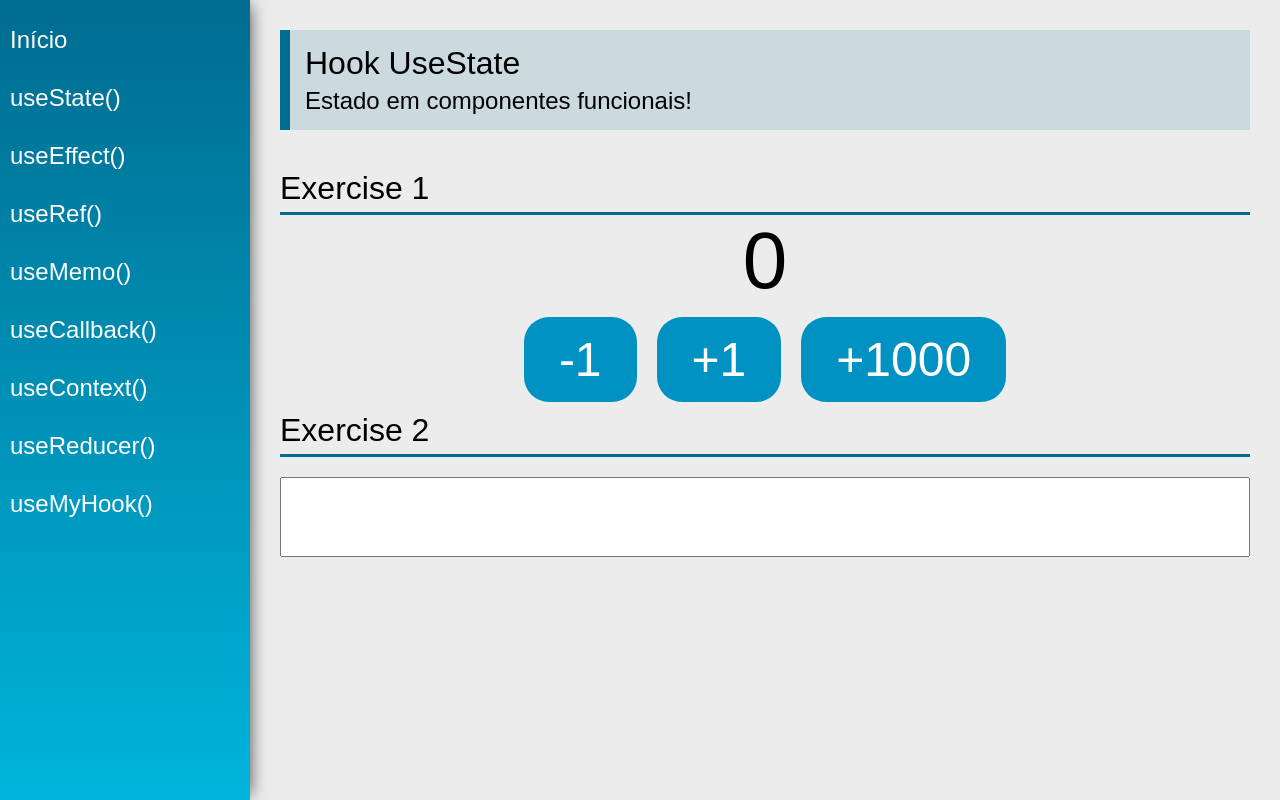
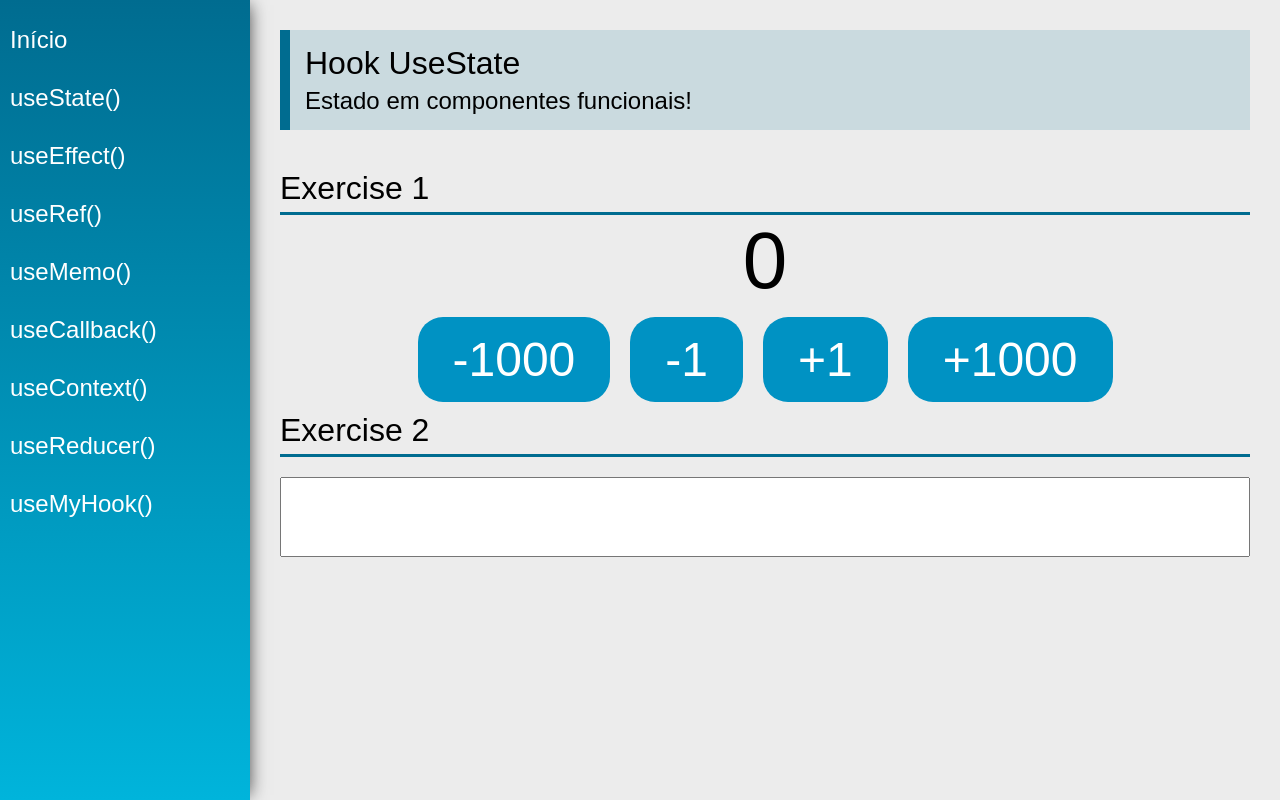
Before and after one commit to kazuohagy/hooks, a React (Create React App) app: page /useState in a window 1280 px wide. Built offline with nearby package versions, Linux system fonts and the light colour scheme.

Commit message:
add button -1000

```diff
--- a/src/views/examples/UseState.jsx
+++ b/src/views/examples/UseState.jsx
@@ -16,6 +16,12 @@ const UseState = (props) => {
       <div className="center">
         <span className="text">{count}</span>
         <div>
+          <button
+            className="btn"
+            onClick={() => setCount((cuttect) => cuttect - 1000)}
+          >
+            -1000
+          </button>
           <button className="btn" onClick={() => setCount(count - 1)}>
             -1
           </button>
```
